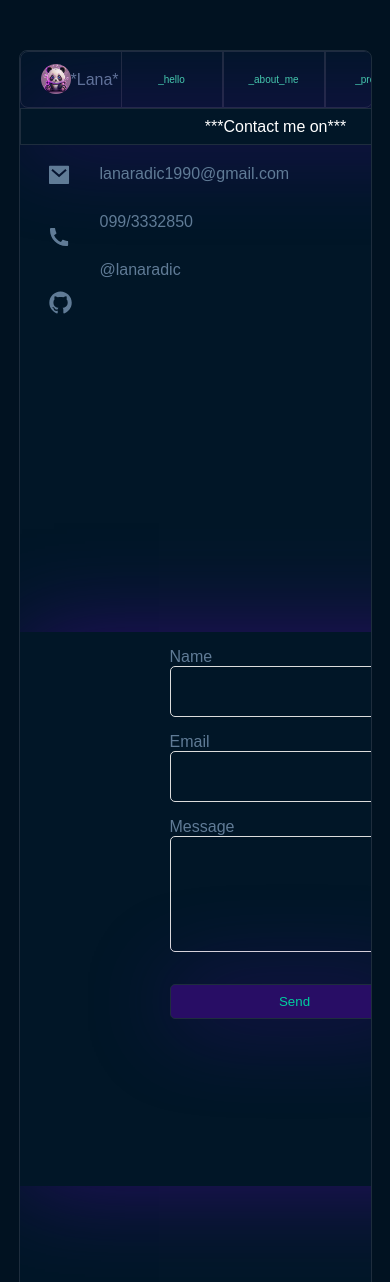
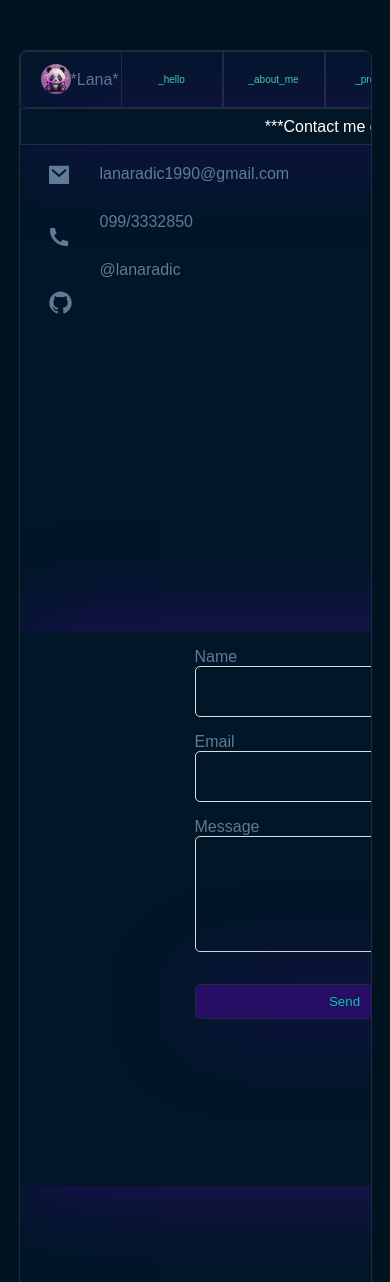
Before and after one commit to lanaradic/portfolio, a React (Vite) app: page /ContactMe in a window 390 px wide. Shown: the top 1282 px of the page. Built offline with nearby package versions, Linux system fonts and the light colour scheme.

Commit message:
mobile-update

```diff
--- a/src/components/styles/contactMe.scss
+++ b/src/components/styles/contactMe.scss
@@ -11,10 +11,10 @@
 		display: flex;
 		flex-direction: column;
 		justify-content: flex-start;
-		align-items: center;
+		align-items: flex-start;
 		flex-grow: 6;
 		max-height: 154px;
-		min-width: 500px;
+		min-width: 600px;
 	}
 
 	.nav-wraper {
@@ -64,7 +64,7 @@
 		font-weight: 300;
 		line-height: 45px;
 		border: 1px solid #1e2d3d;
-		min-width: 480px;
+		min-width: 600px;
 		box-shadow: 2px 0px 90px 0px rgba(97, 0, 194, 0.4);
 	}
 }
--- a/src/components/styles/projectsLayout.scss
+++ b/src/components/styles/projectsLayout.scss
@@ -56,7 +56,7 @@
 		display: flex;
 		justify-content: flex-start;
 		align-items: center;
-		min-width: 490px;
+		min-width: 530px;
 		gap: 10px;
 		padding-left: 15px;
 		height: 35px;
```
